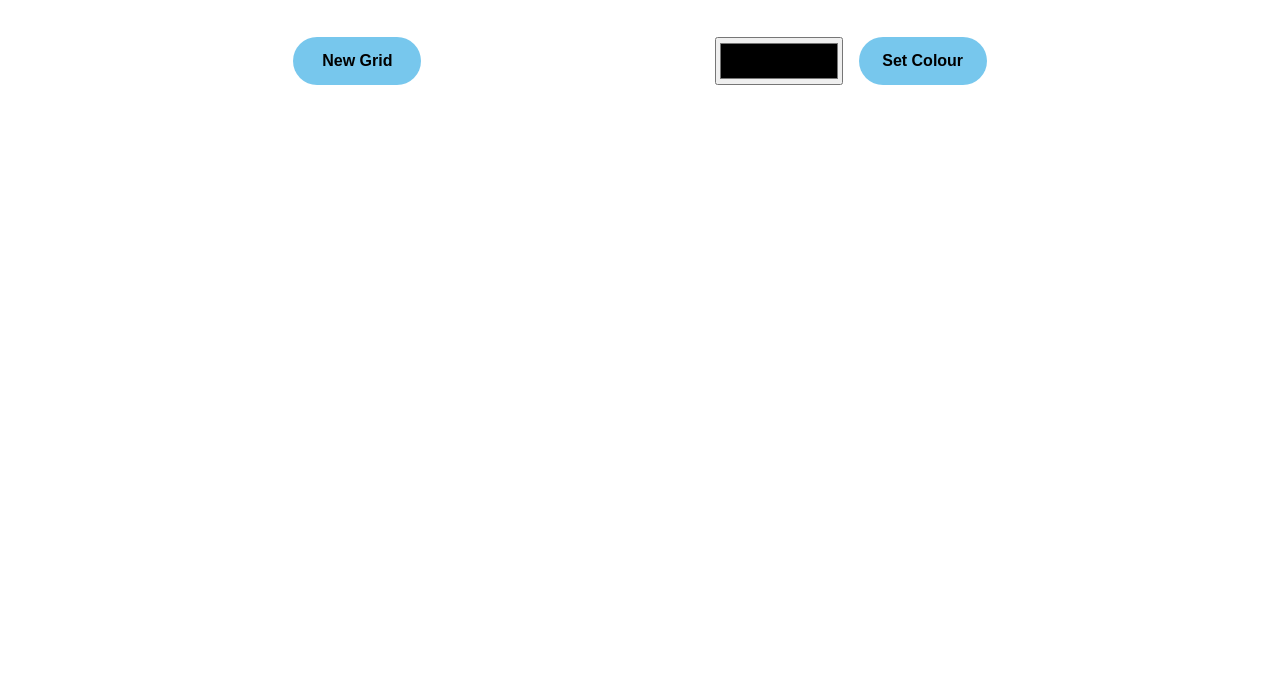
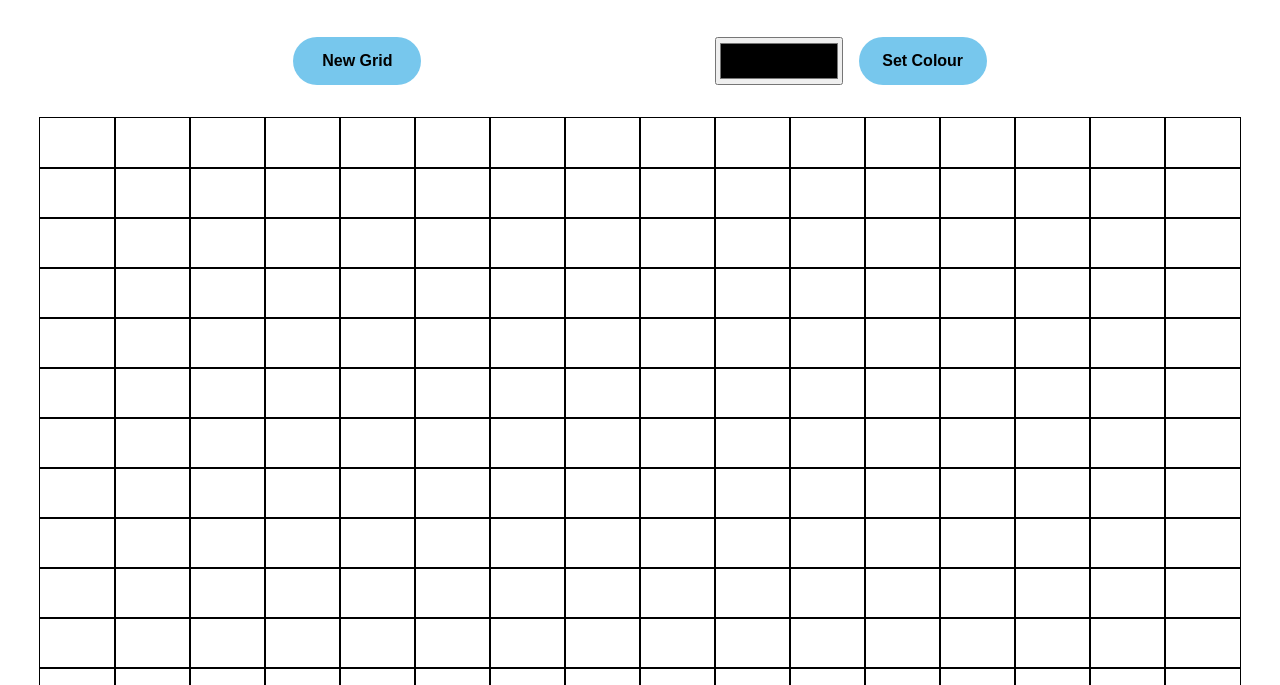
Before and after one commit to LukeWardDev/Pixel-draw, a plain HTML site: page index.html in a window 1280 px wide. Shown: the part 115-800 px from the top of the page. Drawn offline with Linux system fonts and the light colour scheme.

Commit message:
Added functionality of app

```diff
--- a/css/styles.css
+++ b/css/styles.css
@@ -2,6 +2,9 @@ body{
     margin: 0;
     padding: 0;
     font-family: 'Poppins', sans-serif;
+    -webkit-box-sizing: border-box; /* Safari/Chrome, other WebKit */
+    -moz-box-sizing: border-box;    /* Firefox, other Gecko */
+    box-sizing: border-box;         /* Opera/IE 8+ */
 }
 
 section.site-head{
@@ -16,6 +19,7 @@ section.site-head h1{
 section.app-inputs{
     display: flex;
     justify-content: space-evenly;
+    margin-bottom: 2rem;
 }
 
 section.set-color{
@@ -43,3 +47,25 @@ section.app-inputs button{
     display: flex;
     justify-content: center;
 }
+
+.grid-container{
+    min-width: 1200px;
+    max-width: 1200px;
+    min-height: 800px;
+    max-height: 800px;
+    border: 1px solid grey;
+    margin-bottom: 2rem;
+    font-size: 0;
+}
+
+.grid-cell{
+    display: inline-block;
+    outline: 1px solid black;
+    margin: 0;
+    padding: 0;
+    cursor: pointer;
+}
+
+.black{
+    background-color: black;
+}
--- a/index.html
+++ b/index.html
@@ -28,5 +28,6 @@
         </div>
     </section>
 
+    <script src="index.js"></script>
 </body>
 </html>
--- a/index.js
+++ b/index.js
@@ -1 +1,70 @@
+//Get access to all dom elements needed for the app
+const newGridBtn = document.querySelector('.new-grid');
+const colorInput = document.querySelector('#color');
+const setColorButton = document.querySelector('.color');
+const gridContainer = document.querySelector('.grid-container');
+
+//Set constants for contanier height and width
+const containerWidth = gridContainer.offsetWidth;
+const containerHeight  = gridContainer.offsetHeight;
+
+
+//Set initial Color variable
+let color = "";
+
+//Creates a single grid cill based off of a grid size
+function createGridCell(gridSize){
+    let gridCellWidth = Math.floor(containerWidth / gridSize);
+    let gridCellWidthString = gridCellWidth.toString();
+    gridCellWidthString = gridCellWidthString + "px";
+    let gridCellHeight = Math.floor(containerHeight / gridSize);
+    let gridCellHeightString = gridCellHeight.toString();
+    gridCellHeightString = gridCellHeightString + "px";
+    let gridCell = document.createElement('div');
+    gridCell.classList.add('grid-cell');
+    gridCell.style.width = gridCellWidthString;
+    gridCell.style.height = gridCellHeightString;
+    return gridCell;
+}
+
+
+//Inserts grid cells into grid container
+function createGrid(gridSize){
+    //Clear grid container
+    gridContainer.innerHTML = "";
+    for(let i = 0; i < gridSize; i++){
+        for(let y = 0; y < gridSize; y++){
+            let gridCell = createGridCell(gridSize);
+            gridContainer.append(gridCell);
+        }
+    }
+    const gridCells = document.querySelectorAll('.grid-cell');
+
+    //Add click event listener to all grid cells
+    for(let i=0; i < gridCells.length; i++){
+        gridCells[i].addEventListener('click', ()=> {
+            gridCells[i].style.backgroundColor = color;
+        })
+    }
+}
+
+//Get all grid cells in container
+
+
+//Set function for new grid button
+newGridBtn.addEventListener('click', () => {
+    let newGridSize = prompt("Enter number for new grid size.");
+    createGrid(newGridSize);
+})
+
+//Set function for set colour button
+setColorButton.addEventListener('click', () => {
+    color = colorInput.value;
+    console.log(color);
+})
+
+//Set initial grid size
+let gridSize = 16;
+
 //Set 16 x 16 grid when site first loaded
+createGrid(16);
```
